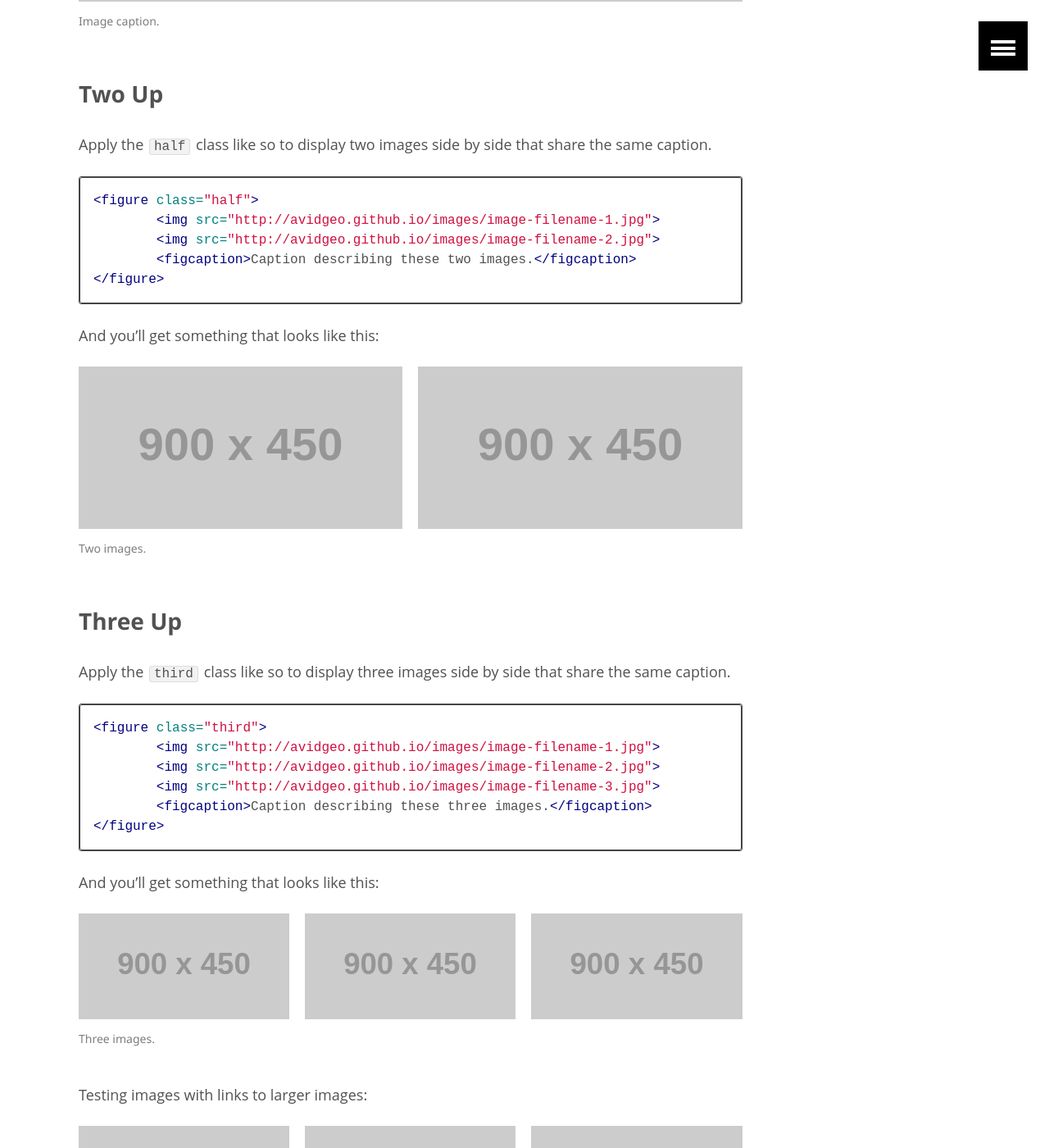
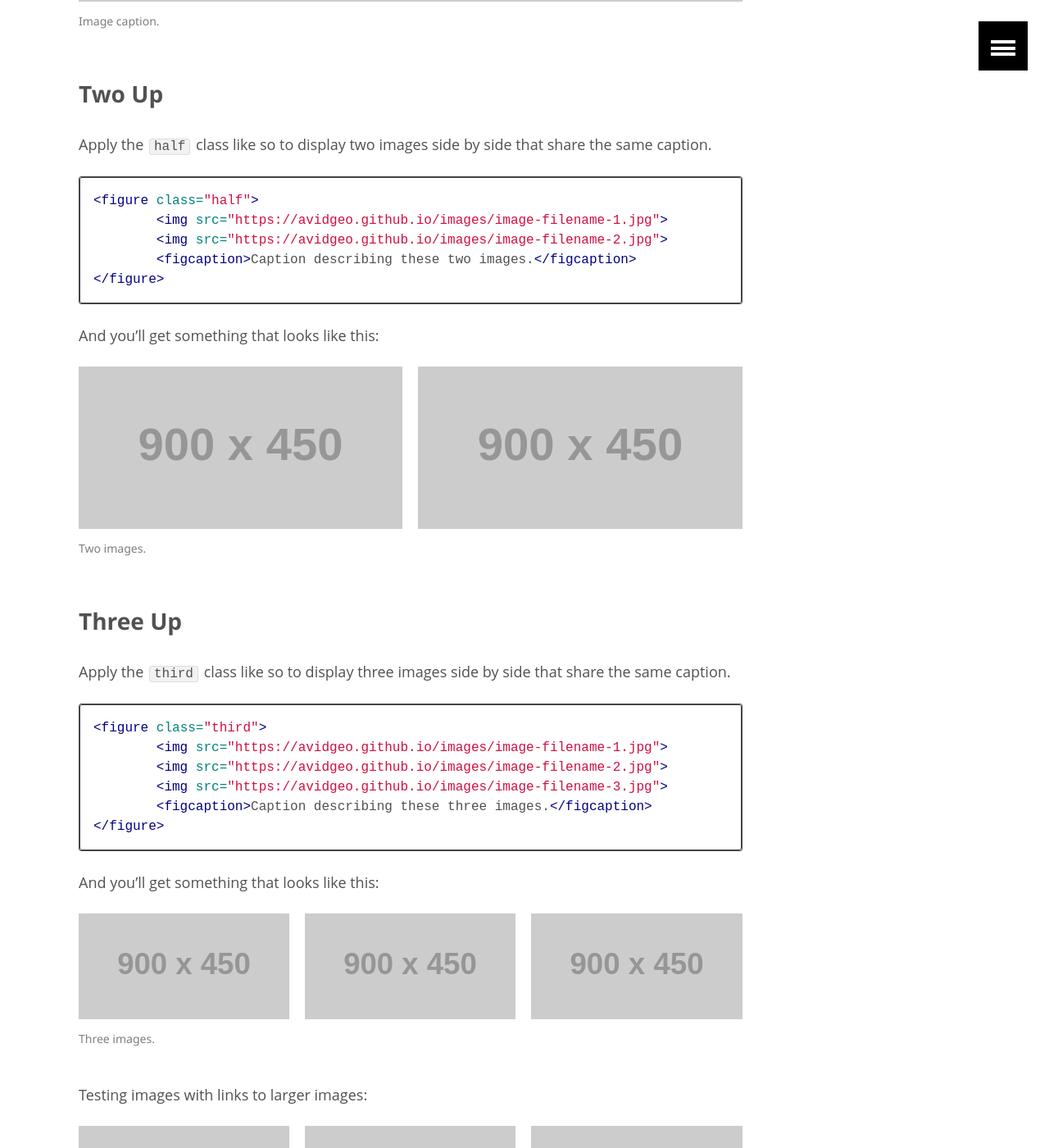
Before and after one commit to AvidGeo/foss4g2017-dev, a Jekyll site: the page built from _posts/articles/2013-05-22-sample-post-images.md, in a window 1280 px wide and 1400 px high, scrolled down 2222 px. Shown: the whole window at 82% size. Built offline with Jekyll 4.4.1, drawn with Linux system fonts in a browser that asks for light colours; some of the changed lines change nothing that is shown.

Commit message:
update config.yml

```diff
--- a/_config.yml
+++ b/_config.yml
@@ -5,7 +5,7 @@
 # logo: # 120x120 px default image used for Twitter summary card
 # teaser: # 400x250 px default teaser image used in image archive grid
 locale: en
-url: "http://avidgeo.github.io"
+url: "https://avidgeo.github.io"
 feed:
   path: atom.xml
 
```
